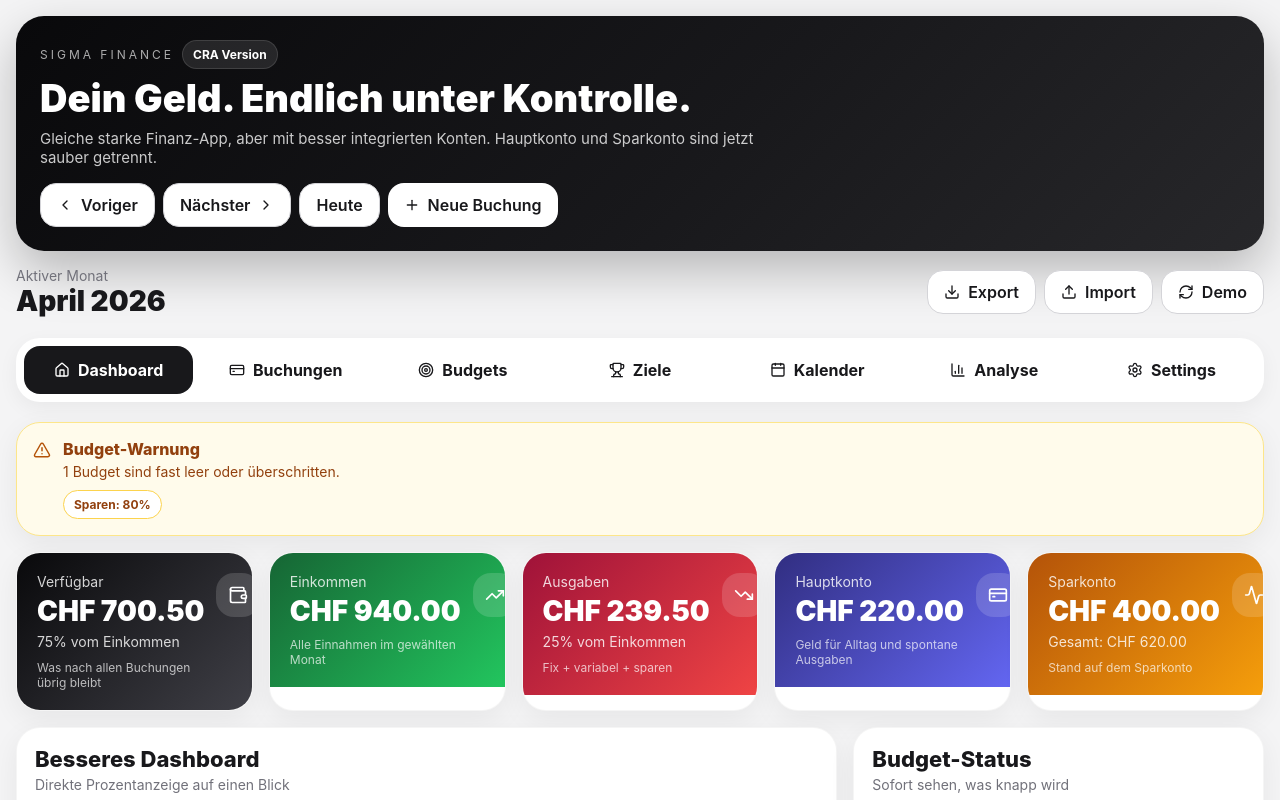
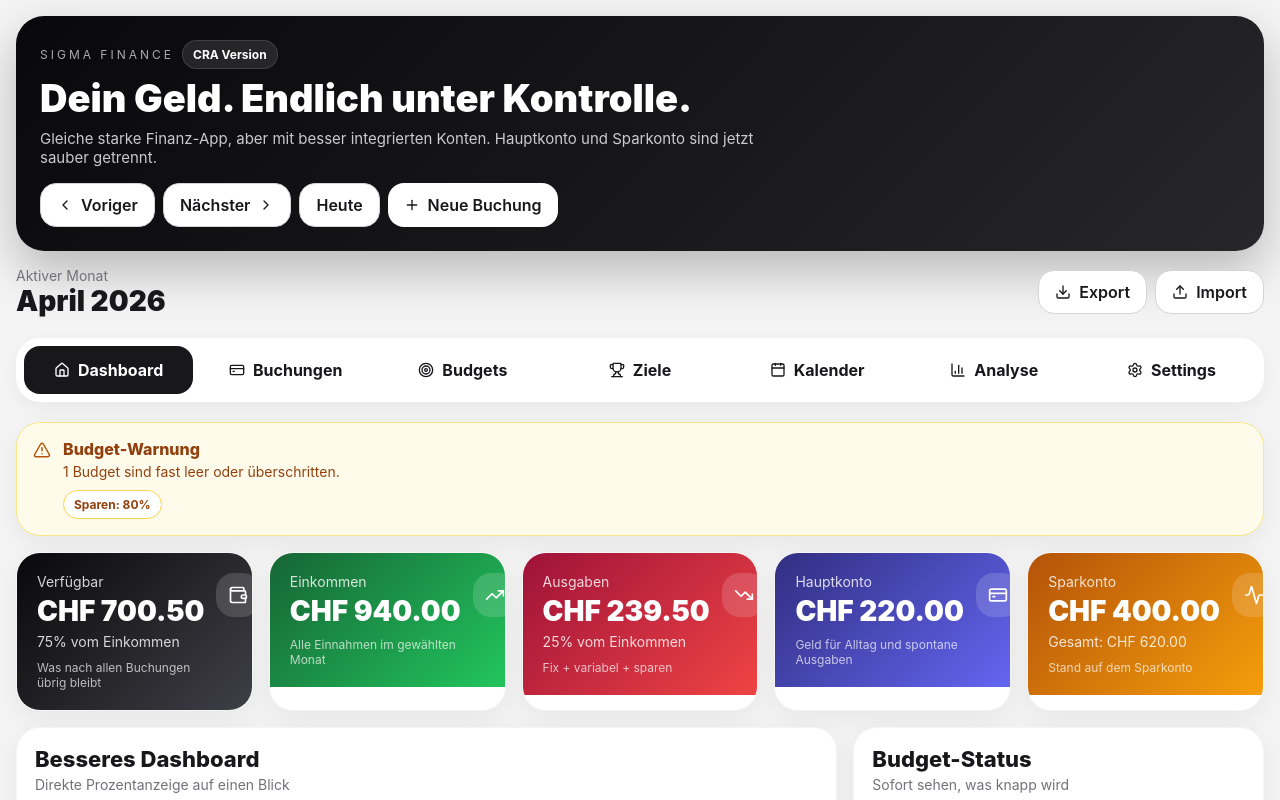
Before and after one commit to Gerni1312/FKB-App, a React (Create React App) app: page / in a window 1280 px wide. Shown: the top 800 px of the page. Built offline with nearby package versions, Linux system fonts and the light colour scheme.

Commit message:
Demo-Button entfernt

```diff
--- a/src/App.js
+++ b/src/App.js
@@ -628,18 +628,6 @@ function App() {
     event.target.value = "";
   }
 
-  function resetToDemo() {
-    setTransactions(seedData.transactions);
-    setBudgets(seedData.budgets);
-    setRecurring(seedData.recurring);
-    setGoals(seedData.goals);
-    setMainAccount(seedData.mainAccount);
-    setSavingsAccount(seedData.savingsAccount);
-    setCurrency(seedData.settings.currency);
-    setWeeklyMode(seedData.settings.weeklyMode);
-    setMonthOffset(seedData.settings.monthOffset);
-    setTab("dashboard");
-  }
 
   const tabButtonStyle = (active) => ({
     ...s.tabButton,
@@ -648,12 +636,9 @@ function App() {
   });
 
   const mobileOnly = typeof window !== "undefined" && window.innerWidth < 640;
-  const appVersion = "v2.1 – Mobile Polish";
+  const appVersion = "v2.2 – Demo-Button entfernt";
   const appUpdateNotes = [
-    "Hauptkonto und Sparkonto sauber getrennt",
-    "Sparkonto-Ausleihen besser integriert",
-    "Mobile Layout bei mehreren Bereichen verbessert",
-    "Update-Bereich in den Einstellungen hinzugefügt",
+    "Demo-Button wurde entfernt, damit nicht ausversehen alle Daten zurückgesetzt werden",
   ];
 
   return (
@@ -689,7 +674,6 @@ function App() {
           <div style={{ display: "flex", gap: 8, flexWrap: "wrap" }}>
             <button style={s.buttonSecondary} onClick={exportData}><Download size={16} /> Export</button>
             <button style={s.buttonSecondary} onClick={() => fileInputRef.current?.click()}><Upload size={16} /> Import</button>
-            <button style={s.buttonSecondary} onClick={resetToDemo}><RefreshCw size={16} /> Demo</button>
             <input ref={fileInputRef} type="file" accept="application/json" style={{ display: "none" }} onChange={handleImport} />
           </div>
         </div>
```
